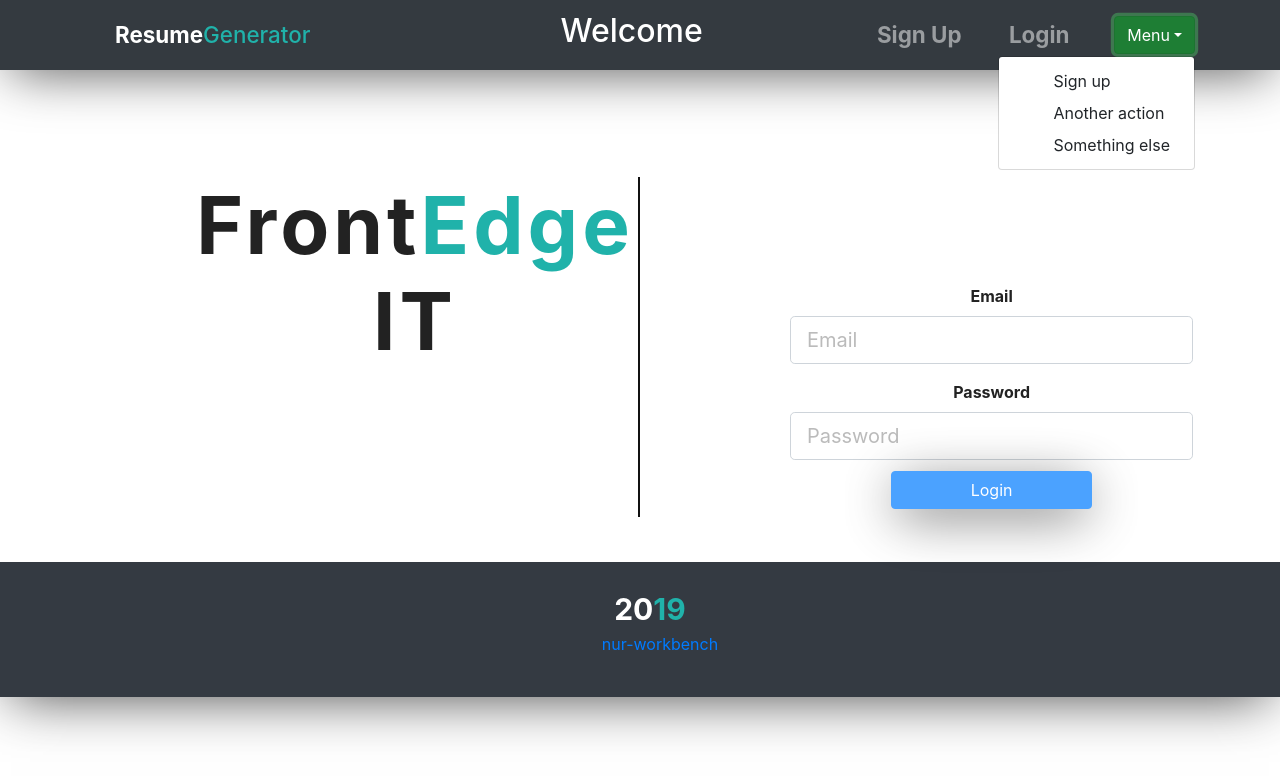
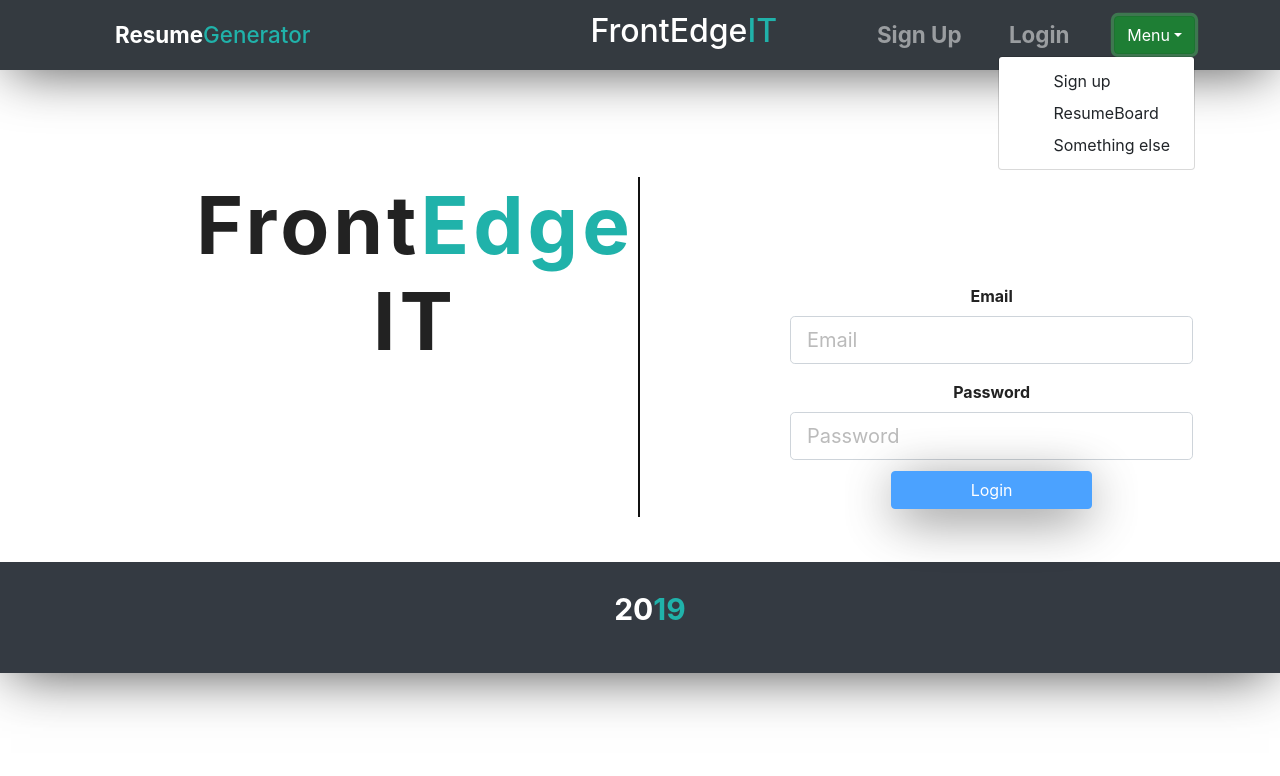
Before and after one commit to cebed/ResumeGenerator-ReactFrontend, a React (Create React App) app: page / in a window 1280 px wide. Both pictures are taken after a click on the button "Menu". Shown: the top 776 px of the page. Built offline with nearby package versions, Linux system fonts and the light colour scheme.

Commit message:
justsomedetailsfixed

```diff
--- a/src/actions/securityActions.js
+++ b/src/actions/securityActions.js
@@ -21,6 +21,7 @@ export const createNewUser = (newuser, history) => async dispatch => {
         });
     }catch (error) {
         dispatch({
+
             type:GET_ERRORS,
             payload: error.response.data
         });
--- a/src/components/footer.js
+++ b/src/components/footer.js
@@ -11,7 +11,10 @@ class Footer extends Component {
 
           <ul>
               <li className="logo">20<span>19</span></li>
-              <Link  to="/ExperienceContainer">nur-workbench</Link>
+              {
+                  //<Link  to="/ExperienceContainer">nur-workbench</Link>
+              }
+
           </ul>
 
       </footer>
--- a/src/components/header.js
+++ b/src/components/header.js
@@ -20,10 +20,10 @@ class Header extends Component {
 
                 <ul className="navbar-nav ml-auto">
                     <li className="nav-item">
-                        <Link className="nav-link" to="/">
-                            <i className="fas fa-user-circle mr-1" />
-                            {user.fullName}
-                        </Link>
+
+                        <i className="fas fa-user-circle mr-1" />
+                        <h6>{user.fullName}</h6>
+
                     </li>
                     <li className="nav-item">
                         <Link
@@ -70,7 +70,7 @@ class Header extends Component {
                 <div className="container">
                     <ul>
                         <li className="logo">Resume<span>Generator</span></li>
-                        <Link className="navbar-brand" to="/"><h2 className="navbarwelcome">Welcome</h2> </Link>
+                        <li className="navbarwelcome"><h2>FrontEdge<span>IT</span></h2></li>
                     </ul>
 
 
@@ -89,7 +89,7 @@ class Header extends Component {
 
                                     <Dropdown.Menu>
                                         <Dropdown.Item href="/Register">Sign up</Dropdown.Item>
-                                        <Dropdown.Item href="#/action-2">Another action</Dropdown.Item>
+                                        <Dropdown.Item href="/ResumeBoard"> ResumeBoard</Dropdown.Item>
                                         <Dropdown.Item href="#/action-3">Something else</Dropdown.Item>
                                     </Dropdown.Menu>
                                 </Dropdown>
--- a/src/pages/Registration.js
+++ b/src/pages/Registration.js
@@ -38,6 +38,7 @@ class Registration extends Component {
         };
 
         this.props.createNewUser(newuser, this.props.history);
+
     }
 
 
@@ -66,7 +67,7 @@ class Registration extends Component {
                                                        })}
                                                        placeholder="Full Name"
                                                        name="fullName"
-
+                                                       required
                                                        value={this.state.fullName}
                                                        onChange={this.onChange}
                                                 />
@@ -79,6 +80,7 @@ class Registration extends Component {
                                                        className={classnames("form-control form-control-lg", {
                                                            "is-invalid": errors.username
                                                        })}
+                                                       required
                                                        placeholder="Email Address"
                                                        name="username"
                                                        value={this.state.username}
@@ -95,6 +97,7 @@ class Registration extends Component {
                                                        className={classnames("form-control form-control-lg", {
                                                            "is-invalid": errors.password
                                                        })}
+                                                       required
                                                        placeholder="Password"
                                                        name="password"
                                                        value={this.state.password}
```
